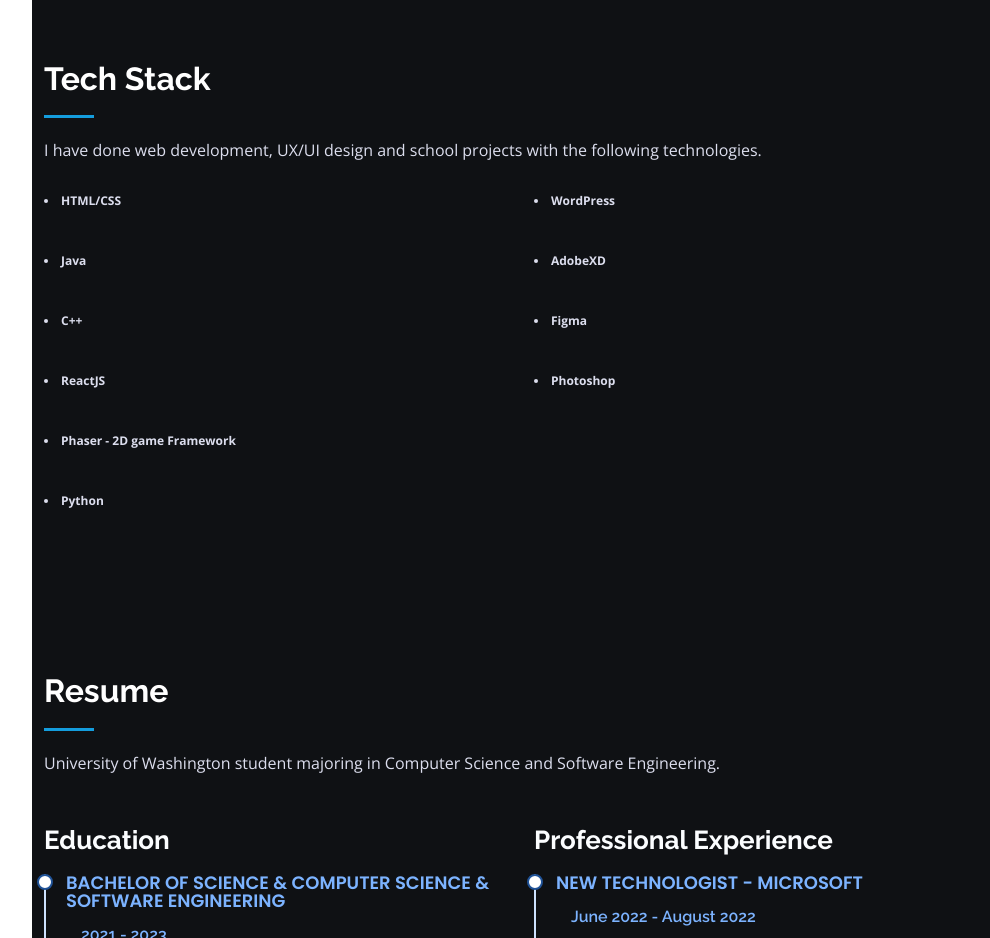
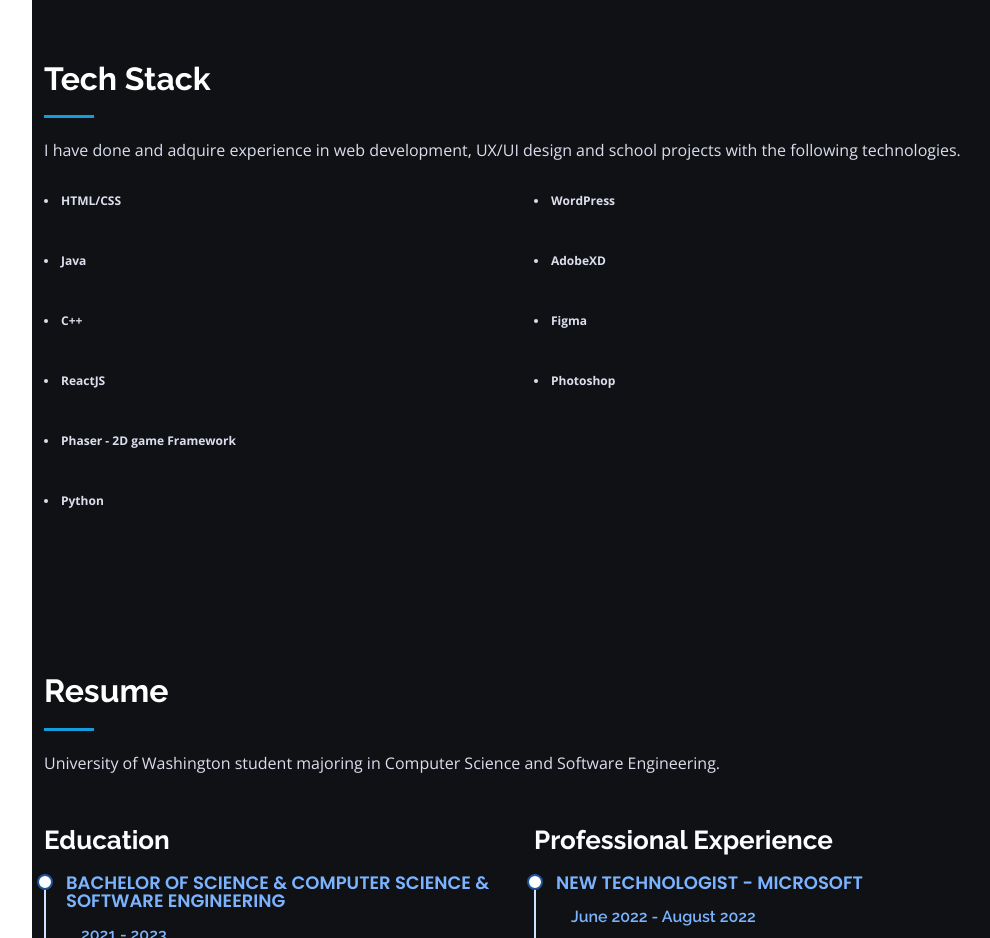
Before and after one commit to ecastil677/PORTFOLIO, a plain HTML site: page index.html in a window 1280 px wide. Shown: the part 800-1738 px from the top of the page, without its empty margins (268-1258 px from the left). Drawn offline with nearby package versions, Linux system fonts and the light colour scheme; some icons are missing.

Commit message:
new changes in tech stack

```diff
--- a/index.html
+++ b/index.html
@@ -75,7 +75,7 @@
 
         <div class="section-title">
           <h2>Tech Stack</h2>
-          <p>I have done web development, UX/UI design and school projects with the following technologies.</p>
+          <p>I have done and adquire experience in web development, UX/UI design and school projects with the following technologies.</p>
         </div>
 
         <div class="row skills-content">
```
